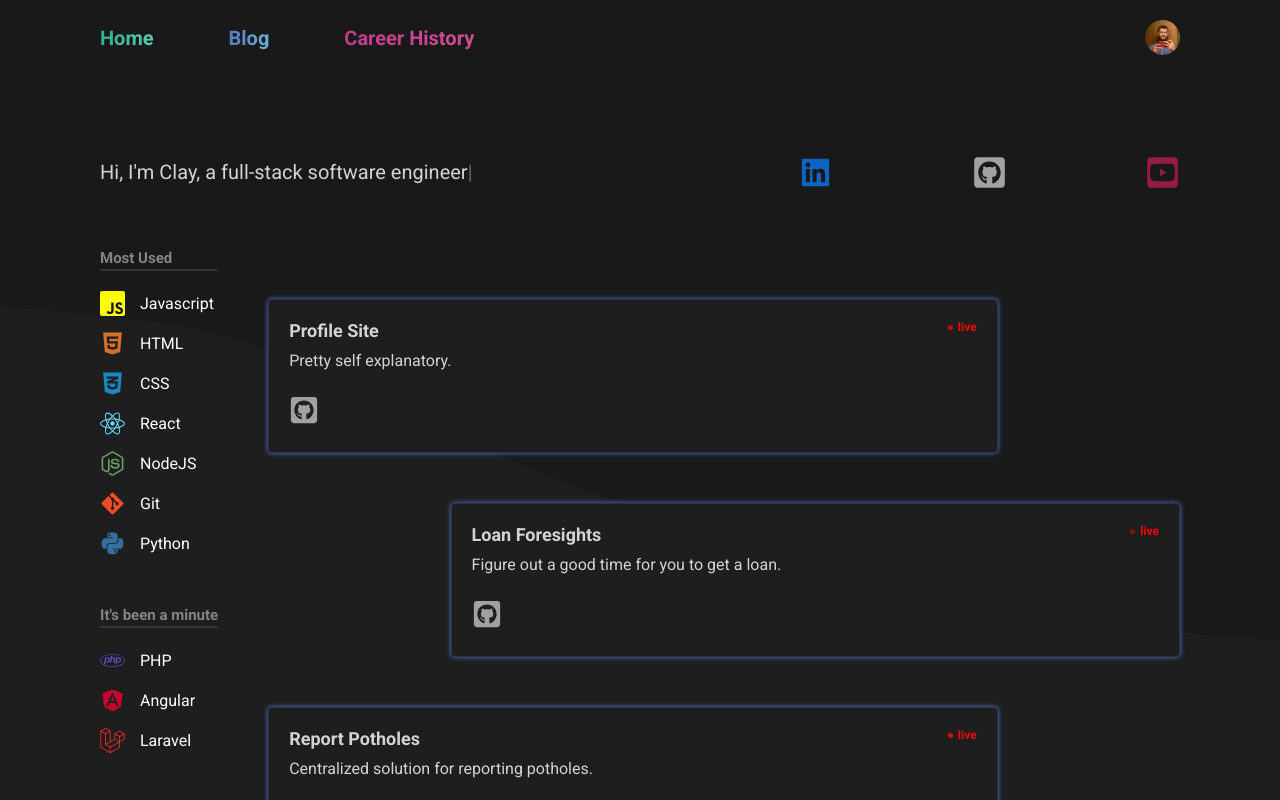
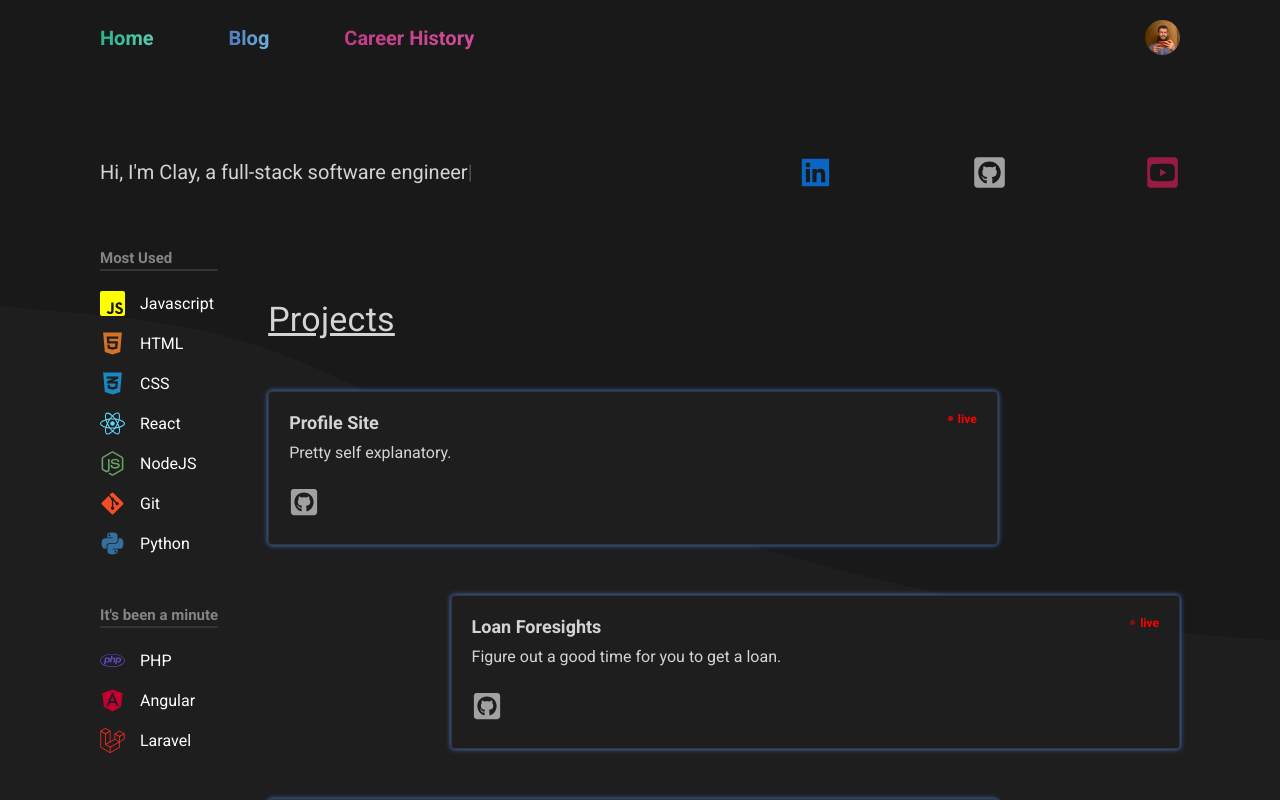
Before and after one commit to IDrumsey/profile-site-v2, a Next.js app: page / in a window 1280 px wide. Shown: the top 800 px of the page. Built offline with nearby package versions, Linux system fonts and the light colour scheme.

Commit message:
Added Projects section title

```diff
--- a/app/homepage.tsx
+++ b/app/homepage.tsx
@@ -39,6 +39,8 @@ import { Project } from "@/models/project"
 import Image from "next/legacy/image"
 import { Metadata } from "next"
 import Navbar from "@/components/navbar/navbar"
+import { Typography } from "@mui/material"
+import { ProtestStrikeFont } from "./styles/fonts/fonts"
 
 export const metadata: Metadata = {
   title: "IDrumsey",
@@ -440,6 +442,19 @@ export default function HomePage() {
           </div>
 
           <div id={`${styles["featured-projects"]}`}>
+            <Typography
+              variant="h4"
+              component={motion.h4}
+              className={ProtestStrikeFont.className}
+              sx={{
+                textDecoration: "underline",
+              }}
+              initial={{ opacity: 0 }}
+              animate={{ opacity: 1 }}
+              transition={{ delay: 2.5 }}
+            >
+              Projects
+            </Typography>
             {featuredProjectWrappers.map(
               (projectWrapper, i) =>
                 projectWrapper && (
--- /dev/null
+++ b/app/styles/fonts/fonts.ts
@@ -0,0 +1,6 @@
+import localFont from "next/font/local"
+
+export const ProtestStrikeFont = localFont({
+  src: "./ProtestStrike-Regular.ttf",
+  display: "swap",
+})
```
Also changed, not shown: app/styles/fonts/ProtestStrike-Regular.ttf (added).
